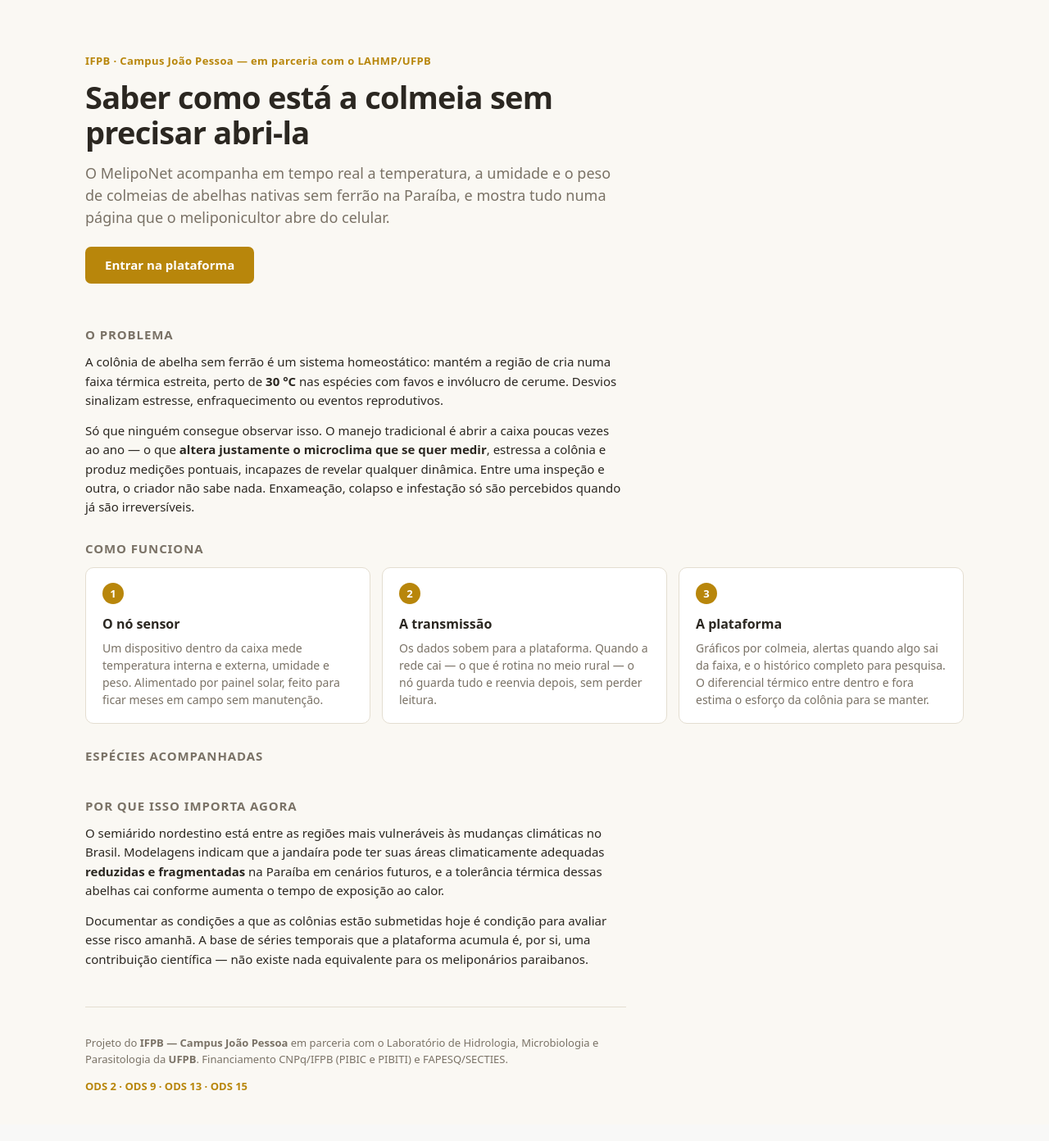
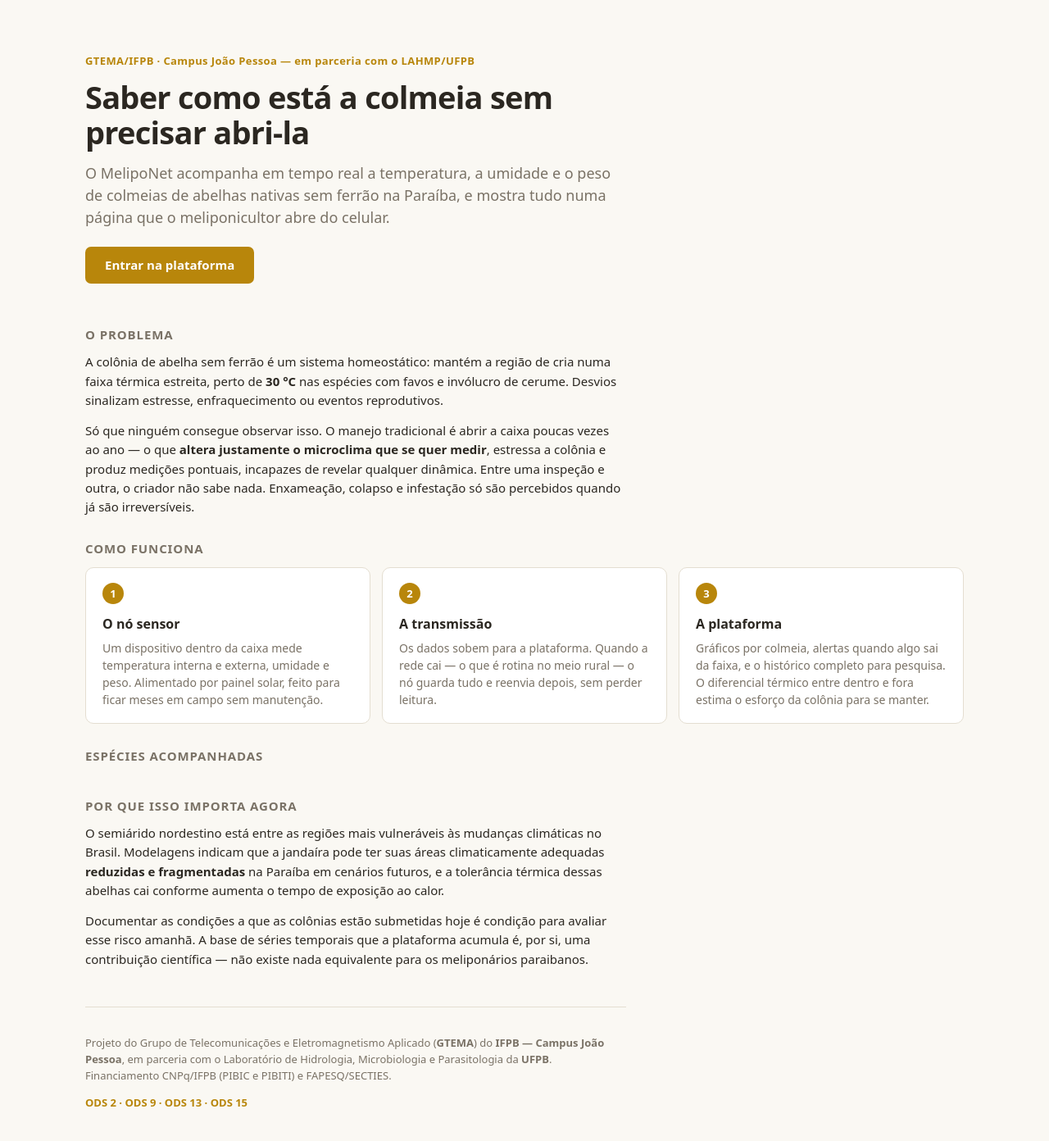
Before and after one commit to lacouth/meliponet, a Python web app: template platform/meliponet/templates/public/index.html in a window 1280 px wide. Shown: the part 58-1450 px from the top of the page at 82% size. Before the commit the page ends 1388 px from the top, so only its background shows below. Run offline with Jinja, Linux system fonts and the light colour scheme; the template is opened without the code that fills it, so the values that code supplies are empty; some libraries are stand-ins or nearby versions.

Commit message:
docs: a parceria e creditada ao GTEMA/IFPB e ao LAHMP/UFPB
O credito dizia "Projeto do IFPB", o que atribui ao campus inteiro uma parceria que e do
Grupo de Telecomunicacoes e Eletromagnetismo Aplicado. O lado da UFPB ja estava certo.

Muda nos tres lugares onde a mesma frase aparece -- a secao de licenca e contexto do
README e a tarja e o rodape da pagina publica --, porque corrigir so um deixaria o
repositorio dizendo duas coisas diferentes sobre quem faz o projeto. O rodape e o unico
que escreve as siglas por extenso, e continua sendo: o GTEMA entra la no mesmo formato em
que o LAHMP ja estava.

Co-Authored-By: Claude Opus 5 <noreply@anthropic.com>
Claude-Session: https://claude.ai/code/session_01QbWFrD3MBEJh4qu95VwUit

```diff
--- a/platform/meliponet/templates/public/index.html
+++ b/platform/meliponet/templates/public/index.html
@@ -3,7 +3,7 @@
 {% block content %}
 
 <section class="hero">
-  <p class="eyebrow">IFPB · Campus João Pessoa — em parceria com o LAHMP/UFPB</p>
+  <p class="eyebrow">GTEMA/IFPB · Campus João Pessoa — em parceria com o LAHMP/UFPB</p>
   <h1>Saber como está a colmeia sem precisar abri-la</h1>
   <p class="lede">
     O MelipoNet acompanha em tempo real a temperatura, a umidade e o peso de colmeias de
@@ -120,8 +120,10 @@
 
 <footer class="rodape">
   <p>
-    Projeto do <strong>IFPB — Campus João Pessoa</strong> em parceria com o Laboratório
-    de Hidrologia, Microbiologia e Parasitologia da <strong>UFPB</strong>.
+    Projeto do Grupo de Telecomunicações e Eletromagnetismo Aplicado
+    (<strong>GTEMA</strong>) do <strong>IFPB — Campus João Pessoa</strong>, em parceria
+    com o Laboratório de Hidrologia, Microbiologia e Parasitologia da
+    <strong>UFPB</strong>.
     Financiamento CNPq/IFPB (PIBIC e PIBITI) e FAPESQ/SECTIES.
   </p>
   <p class="ods">ODS 2 · ODS 9 · ODS 13 · ODS 15</p>
```
Also changed, not shown: README.md.
